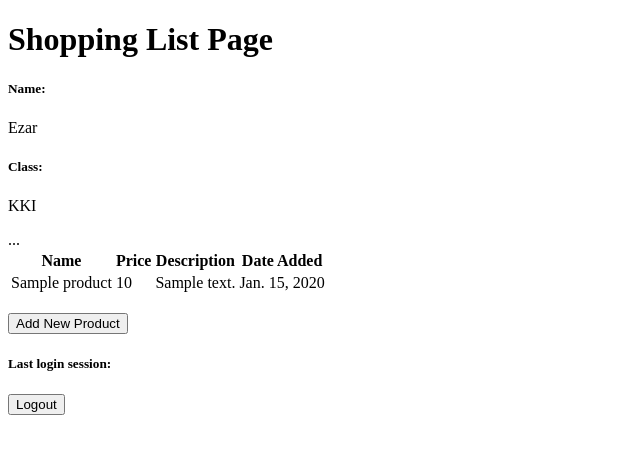
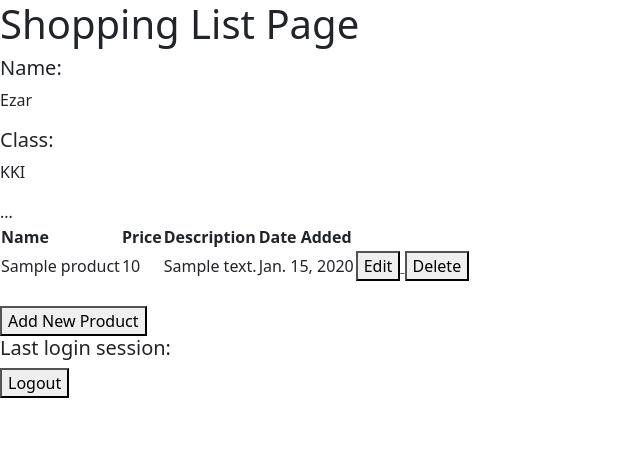
Before and after one commit to EzarY7/shopping-list, a Django app: page / in a window 1280 px wide. Shown: the top 454 px of the page, without its empty margins (0-640 px from the left). Run offline with Django 4.2, Linux system fonts and the light colour scheme; a user stored in the database is signed in; tables that the repository leaves empty hold one stand-in row (values such as "Sample post").

Commit message:
Finished Tutorial 4

```diff
--- a/main/templates/main.html
+++ b/main/templates/main.html
@@ -26,6 +26,18 @@
             <td>{{product.price}}</td>
             <td>{{product.description}}</td>
             <td>{{product.date_added}}</td>
+            <td>
+                <a href="{% url 'main:edit_product' product.pk %}">
+                    <button>
+                        Edit
+                    </button>
+                </a>
+                <a href="{% url 'main:delete_product' product.pk %}">
+                    <button>
+                        Delete
+                    </button>
+                </a>
+            </td>
         </tr>
     {% endfor %}
 </table>
--- a/main/urls.py
+++ b/main/urls.py
@@ -1,12 +1,10 @@
 from django.urls import path
-from main.views import show_main
-from main.views import show_main, create_product
-from main.views import show_main, create_product, show_xml
-from main.views import show_main, create_product, show_xml, show_json
 from main.views import show_main, create_product, show_xml, show_json, show_xml_by_id, show_json_by_id
 from main.views import register
 from main.views import login_user
 from main.views import logout_user
+from main.views import edit_product
+from main.views import delete_product
 
 app_name = 'main'
 
@@ -20,4 +18,6 @@
     path('register/', register, name='register'),
     path('login/', login_user, name='login'),
     path('logout/', logout_user, name='logout'),
+    path('edit-product/<int:id>', edit_product, name='edit_product'),
+    path('delete/<int:id>', delete_product, name='delete_product'),  # adjust the function name
 ]
--- a/main/views.py
+++ b/main/views.py
@@ -96,3 +96,26 @@
     response = HttpResponseRedirect(reverse('main:login'))
     response.delete_cookie('last_login')
     return response
+
+def edit_product(request, id):
+    # Get product by ID
+    product = Product.objects.get(pk = id)
+
+    # Set product as instance of form
+    form = ProductForm(request.POST or None, instance=product)
+
+    if form.is_valid() and request.method == "POST":
+        # Save the form and return to home page
+        form.save()
+        return HttpResponseRedirect(reverse('main:show_main'))
+
+    context = {'form': form}
+    return render(request, "edit_product.html", context)
+
+def delete_product(request, id):
+    # Get data by ID
+    product = Product.objects.get(pk=id)
+    # Delete data
+    product.delete()
+    # Return to the main page
+    return HttpResponseRedirect(reverse('main:show_main'))
--- a/templates/base.html
+++ b/templates/base.html
@@ -2,13 +2,17 @@
 <!DOCTYPE html>
 <html lang="en">
     <head>
+        {% block meta %}
         <meta charset="UTF-8" />
         <meta
             name="viewport"
             content="width=device-width, initial-scale=1.0"
         />
-        {% block meta %}
         {% endblock meta %}
+        <link href="https://cdn.jsdelivr.net/npm/bootstrap@5.3.2/dist/css/bootstrap.min.css" rel="stylesheet" integrity="sha384-T3c6CoIi6uLrA9TneNEoa7RxnatzjcDSCmG1MXxSR1GAsXEV/Dwwykc2MPK8M2HN" crossorigin="anonymous">
+        <script src="https://code.jquery.com/jquery-3.6.0.min.js" integrity="sha384-KyZXEAg3QhqLMpG8r+J4jsl5c9zdLKaUk5Ae5f5b1bw6AUn5f5v8FZJoMxm6f5cH1" crossorigin="anonymous"></script>
+        <script src="https://cdn.jsdelivr.net/npm/@popperjs/core@2.11.8/dist/umd/popper.min.js" integrity="sha384-I7E8VVD/ismYTF4hNIPjVp/Zjvgyol6VFvRkX/vR+Vc4jQkC+hVqc2pM8ODewa9r" crossorigin="anonymous"></script>
+        <script src="https://cdn.jsdelivr.net/npm/bootstrap@5.3.2/dist/js/bootstrap.min.js" integrity="sha384-BBtl+eGJRgqQAUMxJ7pMwbEyER4l1g+O15P+16Ep7Q9Q+zqX6gSbd85u4mG4QzX+" crossorigin="anonymous"></script>
     </head>
 
     <body>
```
Also changed, not shown: main/templates/edit_product.html (added, +22 -0 lines).
